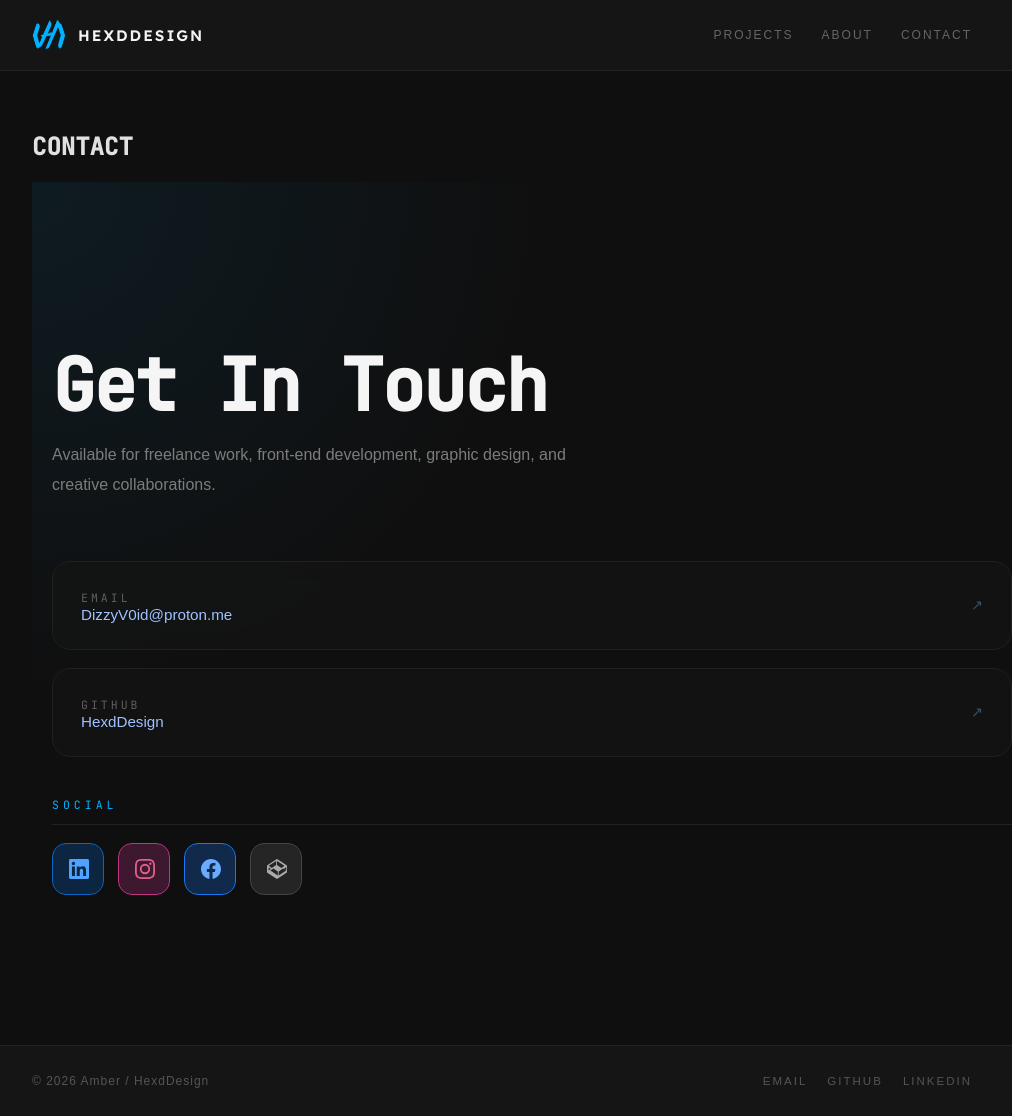
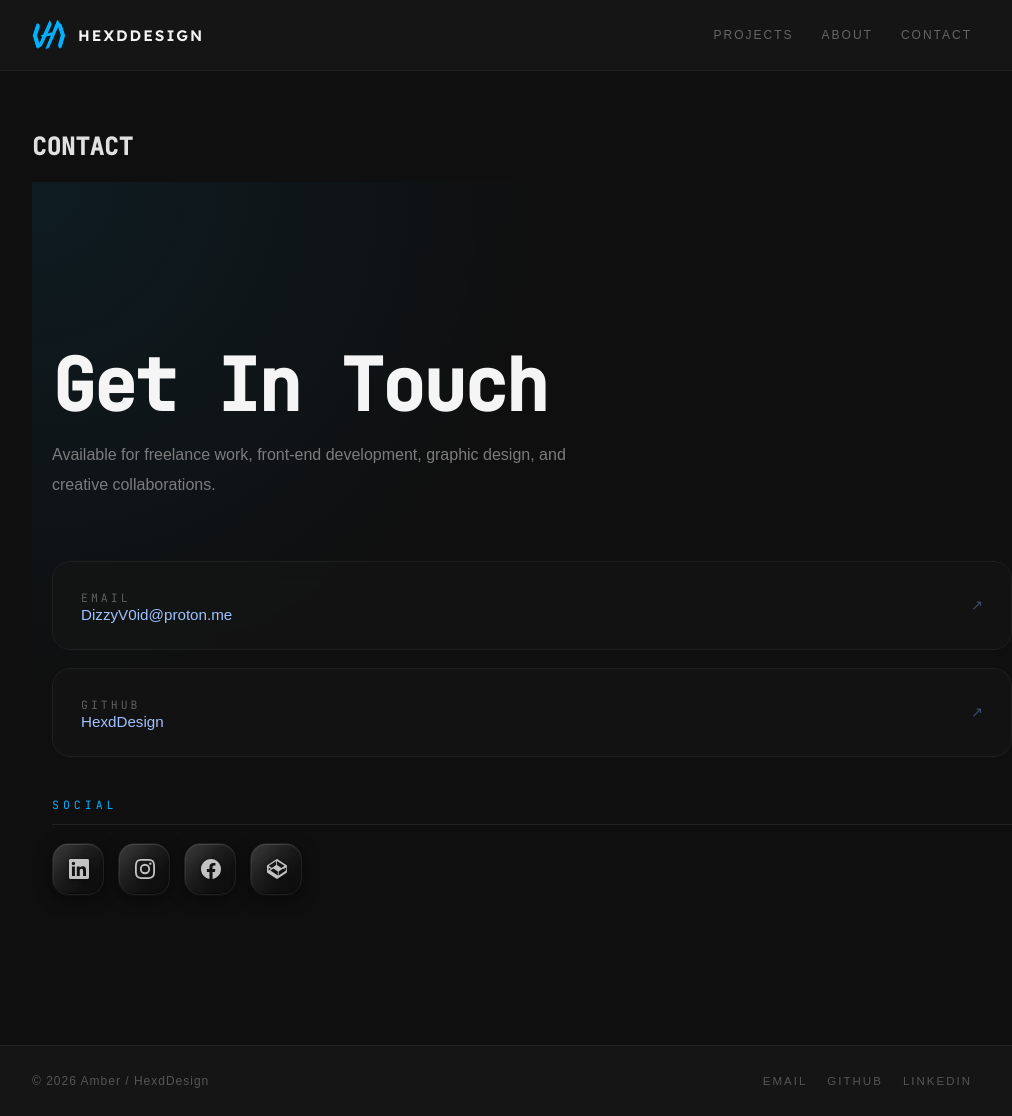
Before and after one commit to HexdDesign/hexddesign.github.io, a Jekyll site: the page built from contact.markdown, in a window 1280 px wide. Shown: the whole page, without its empty margins (138-1150 px from the left). Built offline with Jekyll 4.4.1, drawn with Linux system fonts in a browser that asks for light colours; some web fonts are replaced.

Commit message:
Update main.scss

```diff
--- a/assets/main.scss
+++ b/assets/main.scss
@@ -944,7 +944,7 @@ h1.post-header {
 
 
 // ─────────────────────────────────────────────────────────────
-// Social Buttons
+// Social Buttons — Dark Liquid Glass
 // ─────────────────────────────────────────────────────────────
 
 .social-buttons {
@@ -957,6 +957,7 @@ h1.post-header {
 }
 
 .social-btn {
+  position: relative;
   display: inline-flex;
   align-items: center;
   gap: 0;
@@ -965,29 +966,87 @@ h1.post-header {
   width: 52px;
   overflow: hidden;
 
-  border-radius: 14px;
-  border: 1px solid #202020;
+  border-radius: 16px;
 
-  background: rgba(20, 20, 20, 0.75);
-  backdrop-filter: blur(10px);
+  // glass base
+  background:
+    linear-gradient(
+      135deg,
+      rgba(255, 255, 255, 0.07) 0%,
+      rgba(255, 255, 255, 0.02) 50%,
+      rgba(0, 0, 0, 0.15) 100%
+    );
 
-  color: #fff;
+  // layered border: bright top-left edge, dark bottom-right
+  border: 1px solid transparent;
+  background-clip: padding-box;
+  box-shadow:
+    inset 0 1px 0 rgba(255, 255, 255, 0.12),   // top highlight
+    inset 0 -1px 0 rgba(0, 0, 0, 0.4),          // bottom shadow
+    inset 1px 0 0 rgba(255, 255, 255, 0.06),    // left edge
+    0 4px 16px rgba(0, 0, 0, 0.5),              // outer depth
+    0 1px 0 rgba(255, 255, 255, 0.04);          // outer top sheen
+
+  backdrop-filter: blur(16px) saturate(160%);
+  -webkit-backdrop-filter: blur(16px) saturate(160%);
+
+  // subtle outline
+  outline: 1px solid rgba(255, 255, 255, 0.08);
+  outline-offset: -1px;
+
+  color: rgba(255, 255, 255, 0.75);
   text-decoration: none;
-
   cursor: pointer;
 
   transition:
     width 0.35s cubic-bezier(0.4, 0, 0.2, 1),
-    border-color 0.25s ease,
-    background 0.25s ease;
+    box-shadow 0.25s ease,
+    background 0.25s ease,
+    color 0.25s ease;
+
+  // liquid shine overlay
+  &::before {
+    content: "";
+    position: absolute;
+    inset: 0;
+    border-radius: inherit;
+    background: linear-gradient(
+      135deg,
+      rgba(255, 255, 255, 0.13) 0%,
+      rgba(255, 255, 255, 0.04) 40%,
+      transparent 70%
+    );
+    pointer-events: none;
+    z-index: 1;
+  }
 
   &:hover {
     width: 170px;
     color: #fff;
+
+    background:
+      linear-gradient(
+        135deg,
+        rgba(255, 255, 255, 0.11) 0%,
+        rgba(255, 255, 255, 0.04) 50%,
+        rgba(0, 0, 0, 0.2) 100%
+      );
+
+    box-shadow:
+      inset 0 1px 0 rgba(255, 255, 255, 0.18),
+      inset 0 -1px 0 rgba(0, 0, 0, 0.5),
+      inset 1px 0 0 rgba(255, 255, 255, 0.1),
+      0 8px 28px rgba(0, 0, 0, 0.6),
+      0 1px 0 rgba(255, 255, 255, 0.06);
+
+    outline-color: rgba(255, 255, 255, 0.14);
   }
 }
 
 .social-btn__icon {
+  position: relative;
+  z-index: 2;
+
   display: flex;
   align-items: center;
   justify-content: center;
@@ -1002,9 +1061,13 @@ h1.post-header {
   width: 20px;
   height: 20px;
   flex-shrink: 0;
+  filter: drop-shadow(0 1px 2px rgba(0, 0, 0, 0.6));
 }
 
 .social-btn__label {
+  position: relative;
+  z-index: 2;
+
   font-family: 'JetBrains Mono', monospace;
   font-size: 0.78rem;
   letter-spacing: 2px;
@@ -1013,79 +1076,13 @@ h1.post-header {
   white-space: nowrap;
   opacity: 0;
 
+  text-shadow: 0 1px 3px rgba(0, 0, 0, 0.5);
+
   transition: opacity 0.2s ease 0.1s;
 }
 
 .social-btn:hover .social-btn__label {
   opacity: 1;
-}
-
-// LinkedIn — brand blue
-.social-btn--linkedin {
-  border-color: #0a66c2;
-  background: rgba(10, 102, 194, 0.12);
-  color: #4da3ff;
-
-  .social-btn__icon {
-    background: rgba(10, 102, 194, 0.18);
-  }
-
-  &:hover {
-    background: #0a66c2;
-    border-color: #0a66c2;
-    color: #fff;
-  }
-}
-
-// Instagram — gradient-inspired warm tone
-.social-btn--instagram {
-  border-color: #c13584;
-  background: rgba(193, 53, 132, 0.1);
-  color: #e1608d;
-
-  .social-btn__icon {
-    background: rgba(193, 53, 132, 0.18);
-  }
-
-  &:hover {
-    background: linear-gradient(135deg, #f58529, #dd2a7b, #8134af);
-    border-color: #dd2a7b;
-    color: #fff;
-  }
-}
-
-// Facebook — brand blue
-.social-btn--facebook {
-  border-color: #1877f2;
-  background: rgba(24, 119, 242, 0.1);
-  color: #6aabff;
-
-  .social-btn__icon {
-    background: rgba(24, 119, 242, 0.18);
-  }
-
-  &:hover {
-    background: #1877f2;
-    border-color: #1877f2;
-    color: #fff;
-  }
-}
-
-// CodePen — white/neutral
-.social-btn--codepen {
-  border-color: #444;
-  background: rgba(255, 255, 255, 0.04);
-  color: #aaa;
-
-  .social-btn__icon {
-    background: rgba(255, 255, 255, 0.06);
-  }
-
-  &:hover {
-    background: #fff;
-    border-color: #fff;
-    color: #0f0f0f;
-  }
 }
 
 
```
